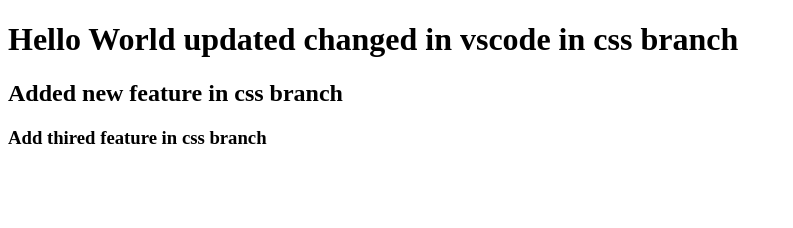
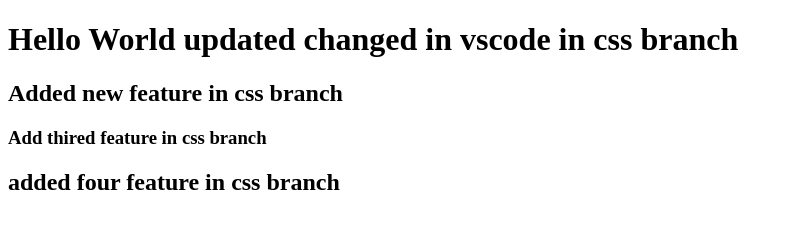
Before and after one commit to GhiasAli17/practice, a plain HTML site: page index.html in a window 1280 px wide. Shown: the whole page, without its empty margins (0-793 px from the left). Drawn offline with Linux system fonts and the light colour scheme.

Commit message:
added four feature in css branch

```diff
--- a/index.html
+++ b/index.html
@@ -11,5 +11,6 @@
     <h1>Hello World updated changed in vscode in css branch</h1>
     <h2>Added new feature in css branch</h2>
     <h3>Add thired feature in css branch</h3>
+    <h2>added four feature in css branch</h2>
 </body>
 </html>
```
